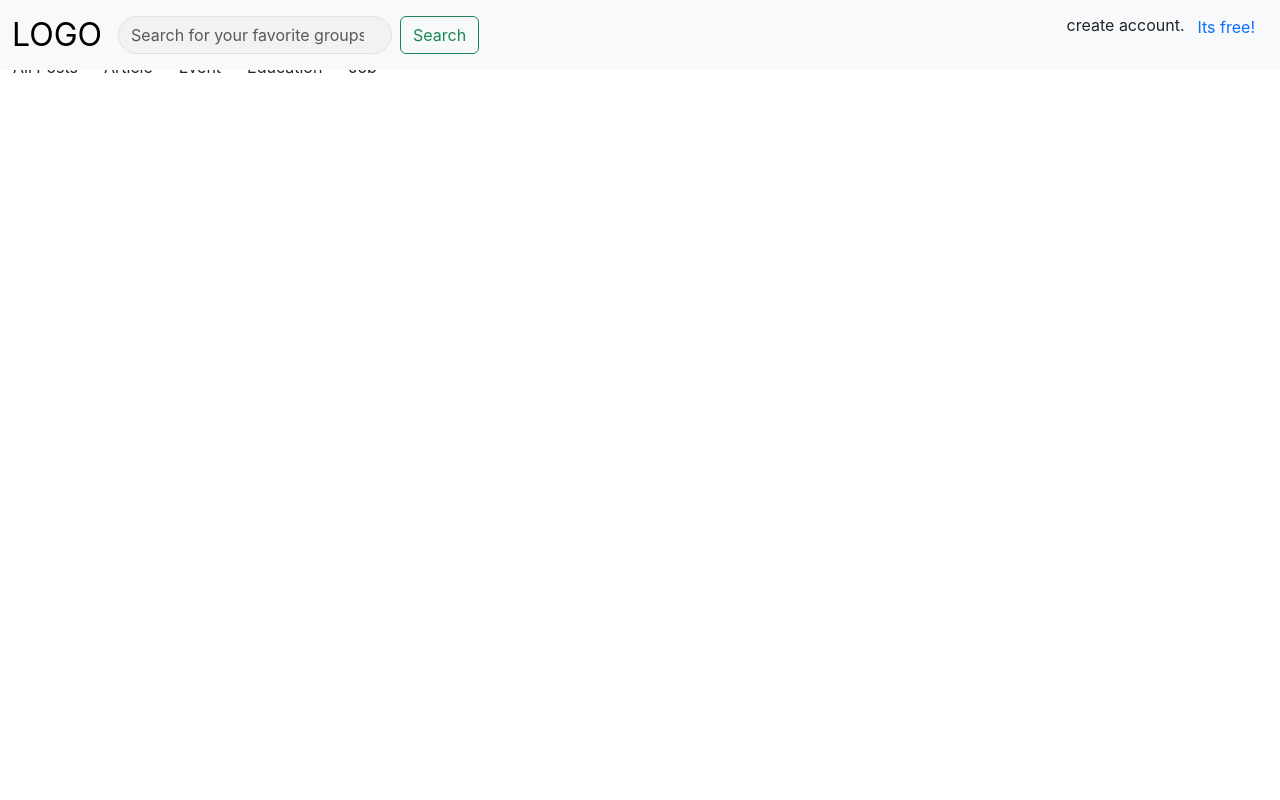
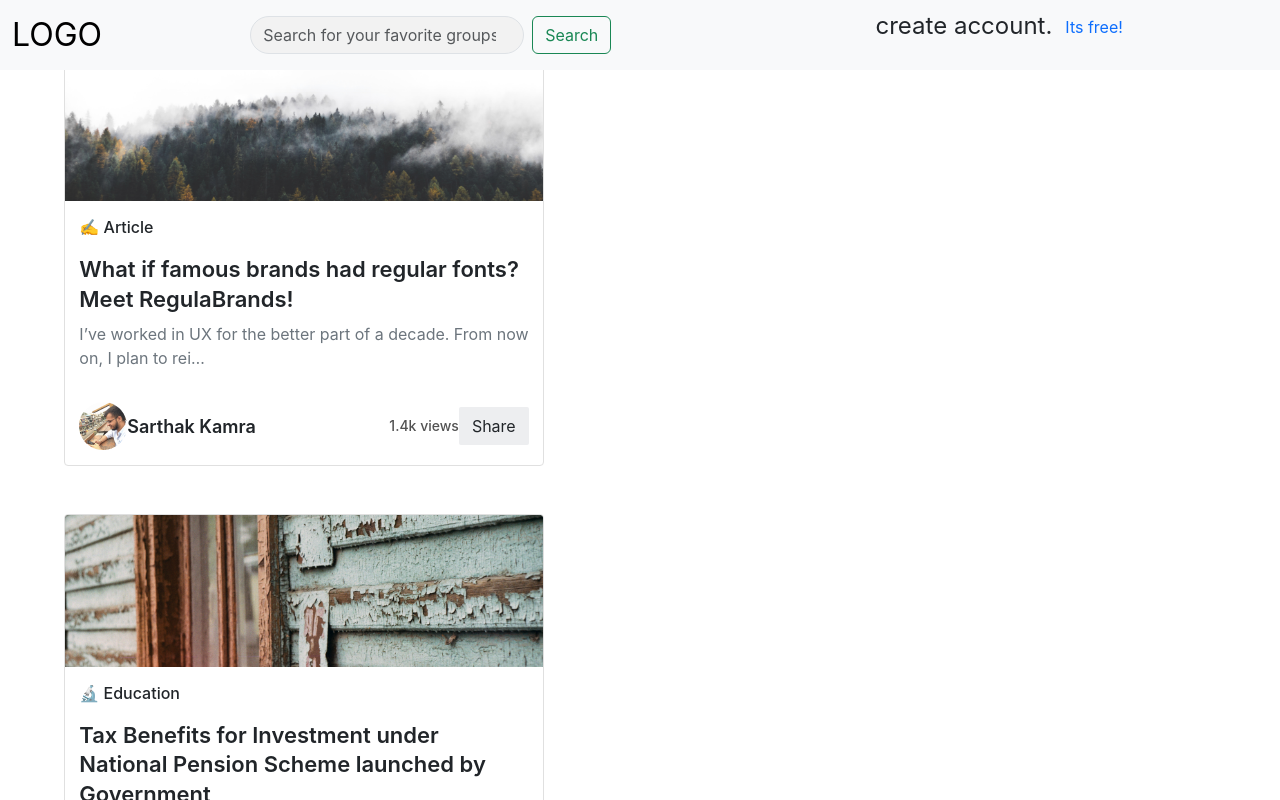
Before and after one commit to muskan2532150/Convin, a React (Create React App) app: page /PostContainer in a window 1280 px wide. Shown: the top 800 px of the page. Built offline with nearby package versions, Linux system fonts and the light colour scheme.

Commit message:
Update css

```diff
--- a/src/App.js
+++ b/src/App.js
@@ -1,13 +1,15 @@
 import './App.css';
-import { useDispatch } from 'react-redux';
-import { BrowserRouter as Router, Route, Routes } from 'react-router-dom';
+import { useDispatch, useSelector } from 'react-redux';
+import { BrowserRouter as Router } from 'react-router-dom';
 import { useEffect } from 'react';
 import Navbar from './Component/Navbar';
-import PostContainer from './Component/PostContainer';
+// import PostContainer from './Component/PostContainer';
 import { PostThunk } from './store/cardSlice';
 import SignPage from './Component/SignPage';
+import Card from './Component/Card';
 
 function App() {
+  const Posts = useSelector((state) => state.posts);
   const dispatch = useDispatch();
 
   useEffect(() => {
@@ -18,11 +20,12 @@ function App() {
     <Router>
       <Navbar />
       <SignPage />
-      <Routes>
+      <Card card={Posts} />
+      {/* <Routes>
         <Route path="/" element={<PostContainer />} />
         <Route path="/PostContainer" element={<PostContainer />} />
         <Route path="/sign" element={<SignPage />} />
-      </Routes>
+      </Routes> */}
     </Router>
   );
 }
--- a/src/Component/Card.js
+++ b/src/Component/Card.js
@@ -21,7 +21,7 @@ const Card = ({ card }) => (
             </div>
             <div className=" d-flex align-items-center">
               <p className="views mb-0">1.4k views</p>
-              <button className="share btn">Share</button>
+              <button className="share btn" type="button">Share</button>
             </div>
           </div>
         </div>
--- a/src/Component/Navbar.js
+++ b/src/Component/Navbar.js
@@ -22,7 +22,7 @@ const Navbar = () => {
             <span className="navbar-toggler-icon" />
           </button>
         </div>
-        <div className="collapse navbar-collapse fs-4" id="navbarSupportedContent">
+        <div className="collapse navbar-collapse fs-4 justify-content-around" id="navbarSupportedContent" >
           <form className="d-flex" role="search">
             <input
               className="form-control me-2 srinput"
@@ -34,14 +34,15 @@ const Navbar = () => {
             />
             <button className="btn btn-outline-success" type="submit" onClick={searchHandler}>Search</button>
           </form>
+          <p>
+          create account.
+          <span>
+            <button type="button" className="btn text-primary" data-bs-toggle="modal" data-bs-target="#exampleModal">
+              Its free!
+            </button>
+          </span>
+        </p>
         </div>
-        <p>
-          create account.
-          <span><button type="button" className="btn text-primary" data-bs-toggle="modal" data-bs-target="#exampleModal">
-  Its free!
-</button>
-</span>
-        </p>
       </div>
     </nav>
   );
--- a/src/Component/PostContainer.js
+++ b/src/Component/PostContainer.js
@@ -1,36 +1,32 @@
 import React from 'react';
-import { useDispatch, useSelector } from 'react-redux';
-import Card from './Card';
+// import Card from './Card';
 
 const PostContainer = () => {
-  const Posts = useSelector((state) => state.posts);
-  const dispatch = useDispatch();
-
-  const LinkHandler = (payload) => {
-    if (payload !== 'All Posts') {
-    }
+  // const Posts = useSelector((state) => state.posts);
+  const LinkHandler = () => {
+    console.log('checx');
   };
 
   return (
     <div className="mt-5">
       <ul className="d-flex list-unstyled">
         <li>
-          <button className="btn" onClick={LinkHandler('All Posts')}>All Posts</button>
+          <button className="btn" onClick={LinkHandler('All Posts')} type="button">All Posts</button>
         </li>
         <li>
           {' '}
-          <button className="btn" onClick={LinkHandler('✍️ Article')}>Article</button>
+          <button className="btn" onClick={LinkHandler('✍️ Article')} type="button">Article</button>
         </li>
         <li>
-          <button className="btn" onClick={LinkHandler('🗓️ Meetup')}>Event</button>
+          <button className="btn" onClick={LinkHandler('🗓️ Meetup')} type="button">Event</button>
         </li>
         <li>
           {' '}
-          <button className="btn" onClick={LinkHandler('🔬️ Education')}>Education</button>
+          <button className="btn" onClick={LinkHandler('🔬️ Education')} type="button">Education</button>
         </li>
         <li>
           {' '}
-          <button className="btn" onClick={LinkHandler('💼️ Job')}>Job</button>
+          <button className="btn" onClick={LinkHandler('💼️ Job')} type="button">Job</button>
         </li>
       </ul>
     </div>
--- a/src/Component/SignPage.js
+++ b/src/Component/SignPage.js
@@ -1,5 +1,6 @@
 import React, { useState } from 'react';
-import '../assets/SignPage.css'
+import '../assets/SignPage.css';
+
 const SignPage = () => {
   const [inputs, setInputs] = useState({
     fname: '', lname: '', password: '', email: '', cpassword: '',
@@ -8,14 +9,12 @@ const SignPage = () => {
   const inputHandler = (e) => {
     setInputs({
       ...inputs,
-      id: cards.length + 1,
       [e.target.name]: e.target.value,
     });
   };
 
   const submitHandler = (e) => {
     e.preventDefault();
-    dispatch(appenddata(inputs));
   };
 
   return (
@@ -96,7 +95,7 @@ const SignPage = () => {
               </form>
             </div>
             <div className="modal-footer">
-              <div>
+              <div className="d-flex flex-column">
                 <button type="button" className="btn btn-primary" data-bs-dismiss="modal">Sign up with Facebook</button>
                 <button type="button" className="btn btn-primary">Sign up with Google</button>
               </div>
--- a/src/assets/Card.css
+++ b/src/assets/Card.css
@@ -1,10 +1,13 @@
 .post {
   width: 18rem;
-  margin-top: 3rem;
-  margin-bottom: 2rem;
+  margin: 3rem 0 2rem 4rem;
   background: #FFFFFF;
   border: 1px solid #E0E0E0;
   border-radius: 4px;
+}
+
+.post:first-child{
+  margin-top: 7rem;
 }
 
 .post-body {
```
Lines whose indentation alone changed are shown as unchanged.
